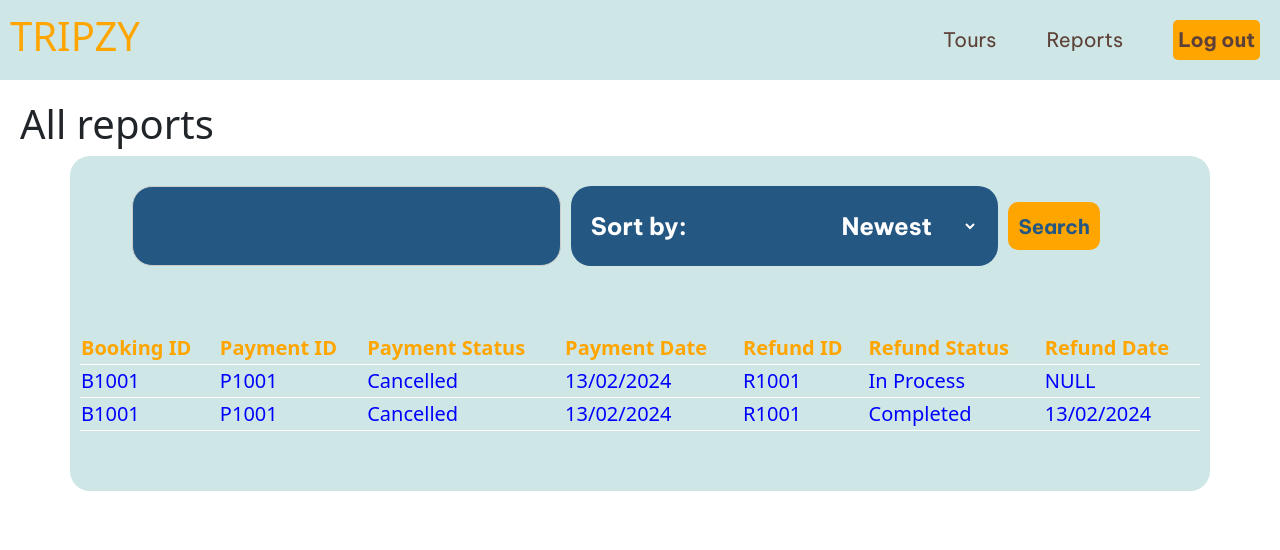
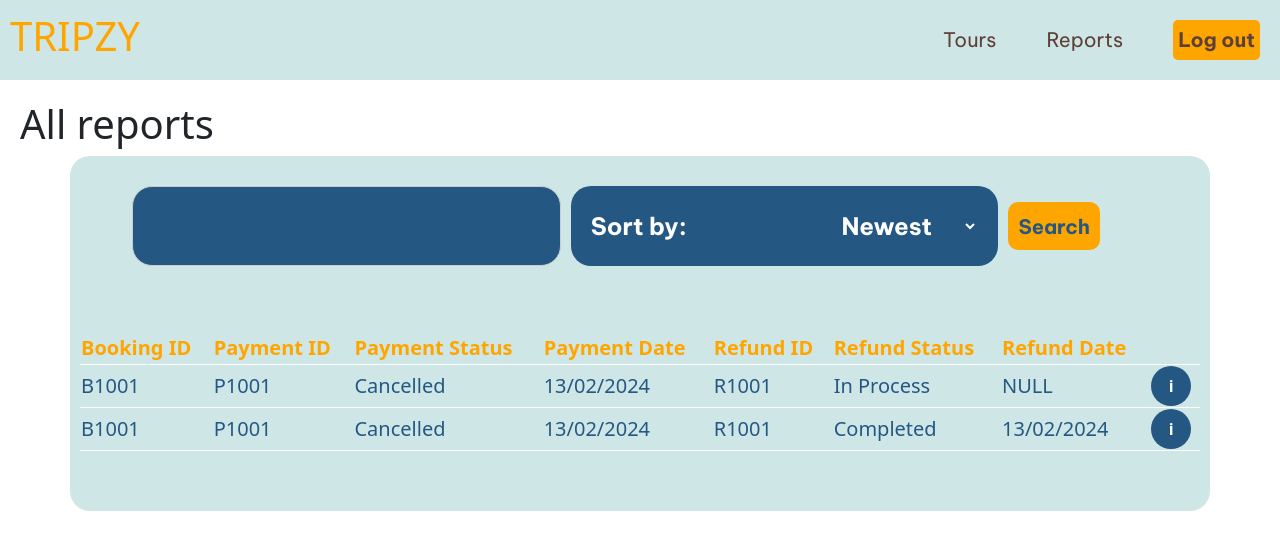
Before and after one commit to NhoXanh1807/ProjectTravelBooking, a React (Create React App) app in the folder frontend/: page /reports in a window 1280 px wide. Shown: the top 550 px of the page. Built offline with nearby package versions, Linux system fonts and the light colour scheme; a web font is replaced by a local one.

Commit message:
update reports

```diff
--- a/frontend/src/Pages/TourOperator/OperatorReports.css
+++ b/frontend/src/Pages/TourOperator/OperatorReports.css
@@ -28,6 +28,16 @@
 
 .OperatorReports .container table td {
   font-size: 20px;
-  color: blue;
+  color: #255783;
   border-bottom: 1px solid white;
 }
+
+.OperatorReports .container .btn {
+  height: 40px;
+  width: 40px;
+  text-align: center;
+  background-color: #255783;
+  color: white;
+  font-weight: 700;
+  border-radius: 50%;
+}
--- a/frontend/src/Pages/TourOperator/OperatorReports.jsx
+++ b/frontend/src/Pages/TourOperator/OperatorReports.jsx
@@ -27,6 +27,7 @@ const Reports = () => {
                 <th>Refund ID</th>
                 <th>Refund Status</th>
                 <th>Refund Date</th>
+                <th></th>
               </tr>
             </thead>
             <tbody>
@@ -39,6 +40,11 @@ const Reports = () => {
                   <td>{report.refundId}</td>
                   <td>{report.refundStatus}</td>
                   <td>{report.refundDate}</td>
+                  <td>
+                    <button class="btn">
+                      i
+                    </button>
+                  </td>
                 </tr>
               ))}
             </tbody>
--- a/frontend/src/shared/Searched-bar/reports-searched-bar.css
+++ b/frontend/src/shared/Searched-bar/reports-searched-bar.css
@@ -155,3 +155,12 @@ select:focus {
     width: auto;
     border: 0;
 }
+
+.choose-sort select option{
+    font-family: var(--font);
+    font-size: 24px;
+    font-weight: 700;
+    background-color: #CEE7E6;
+    border: 0;
+    color: orange;
+}
--- a/frontend/src/shared/Searched-bar/reports-searched-bar.jsx
+++ b/frontend/src/shared/Searched-bar/reports-searched-bar.jsx
@@ -1,5 +1,5 @@
 import React, { useState } from 'react';
-import { Link } from 'react-router-dom';
+//import { Link } from 'react-router-dom';
 import './reports-searched-bar.css';
 function ReportsSearchBar(){
     const [sortType, setSortType] = useState("newest");
```
